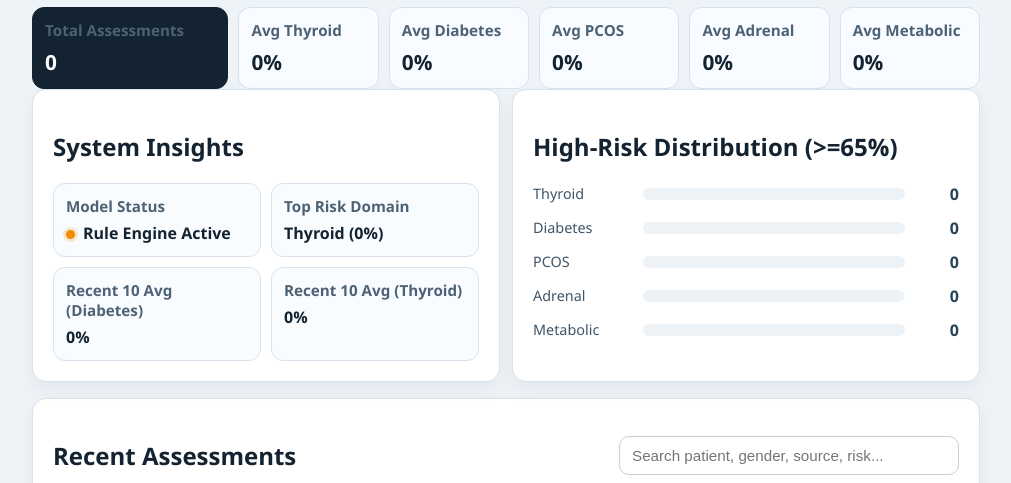
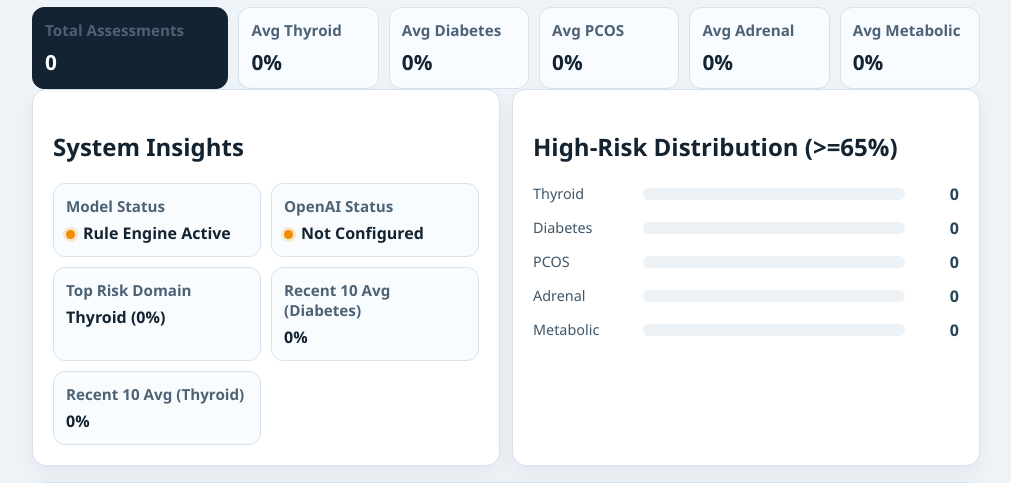
Before and after one commit to Ravikant-1811/AI-Driven-Endocrine-Risk-Analysis, a Flask app: page /admin in a window 1280 px wide. Shown: the part 164-647 px from the top of the page, without its empty margins (134-1145 px from the left). Run offline with Flask 3, Linux system fonts and the light colour scheme; the visitor is signed in with stand-in values (Sample User, id 1); data that the repository does not hold is empty.

Commit message:
Finalize advanced AI platform with user auth, OpenAI-powered summaries/chat, admin user management, and health/status endpoints

```diff
--- a/backend/routes/admin_routes.py
+++ b/backend/routes/admin_routes.py
@@ -8,6 +8,7 @@ from ..models.assessment_model import get_all_assessment_rows, get_all_assessmen
 from ..models.user_model import get_all_users
 from ..services.analytics_service import build_dashboard_stats
 from ..services.model_inference import model_available
+from ..services.openai_service import openai_available
 from ..services.report_service import assessments_to_csv, assessments_to_pdf_bytes
 
 admin_bp = Blueprint("admin", __name__)
@@ -63,6 +64,7 @@ def admin_dashboard():
         assessments=rows,
         stats=stats,
         model_ready=model_available(),
+        openai_ready=openai_available(),
     )
 
 
--- a/backend/routes/api_routes.py
+++ b/backend/routes/api_routes.py
@@ -180,3 +180,8 @@ def api_model_status():
             "openai_available": openai_available(),
         }
     )
+
+
+@api_bp.route("/api/health", methods=["GET"])
+def api_health():
+    return jsonify({"status": "success", "service": "endocrine-risk-platform"})
--- a/backend/templates/admin_dashboard.html
+++ b/backend/templates/admin_dashboard.html
@@ -42,6 +42,10 @@
           <article class="insight-item">
             <h3>Model Status</h3>
             <p><span class="status-dot {{ 'on' if model_ready else 'off' }}"></span>{{ 'ML Model Active' if model_ready else 'Rule Engine Active' }}</p>
+          </article>
+          <article class="insight-item">
+            <h3>OpenAI Status</h3>
+            <p><span class="status-dot {{ 'on' if openai_ready else 'off' }}"></span>{{ 'Connected' if openai_ready else 'Not Configured' }}</p>
           </article>
           <article class="insight-item">
             <h3>Top Risk Domain</h3>
```
